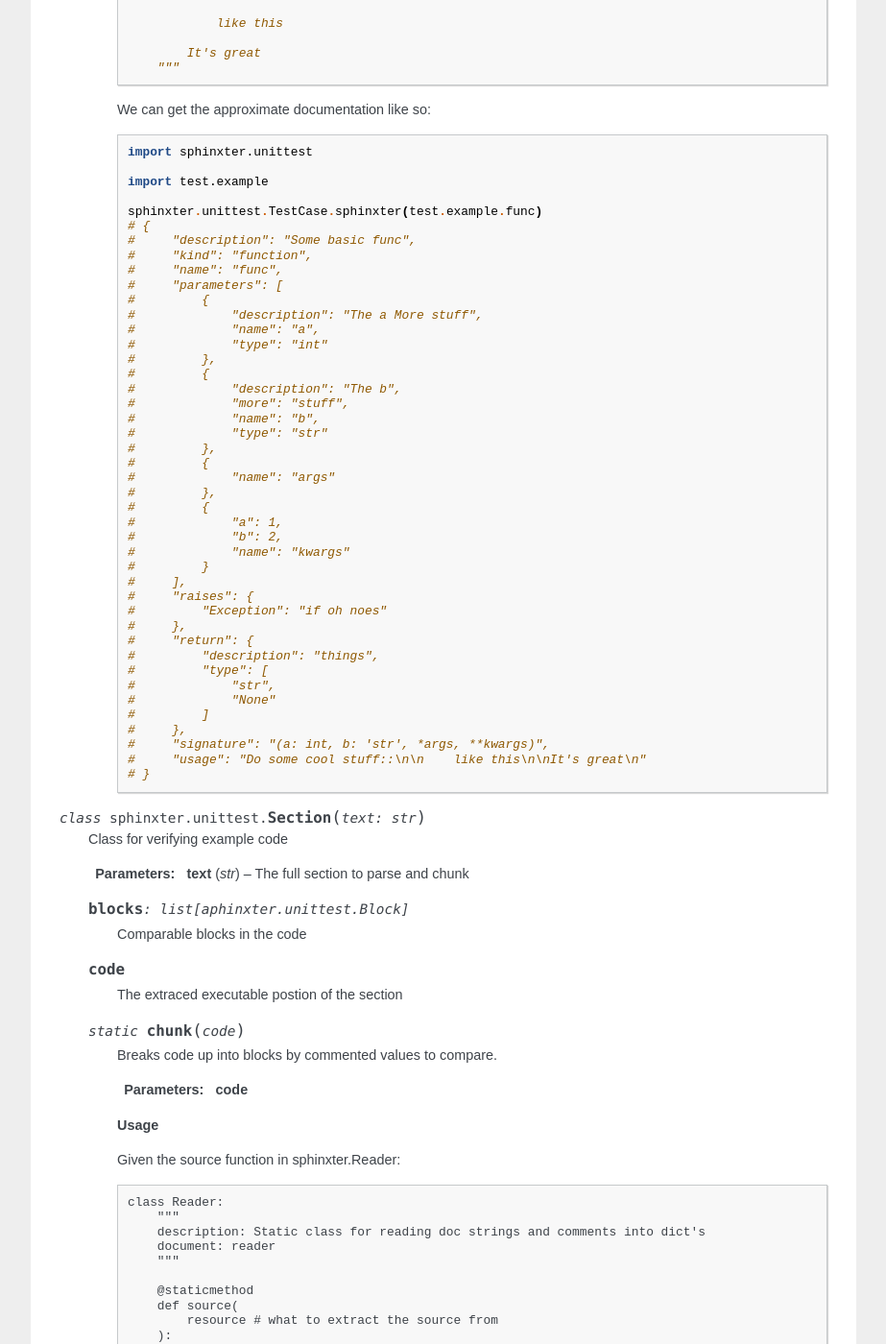
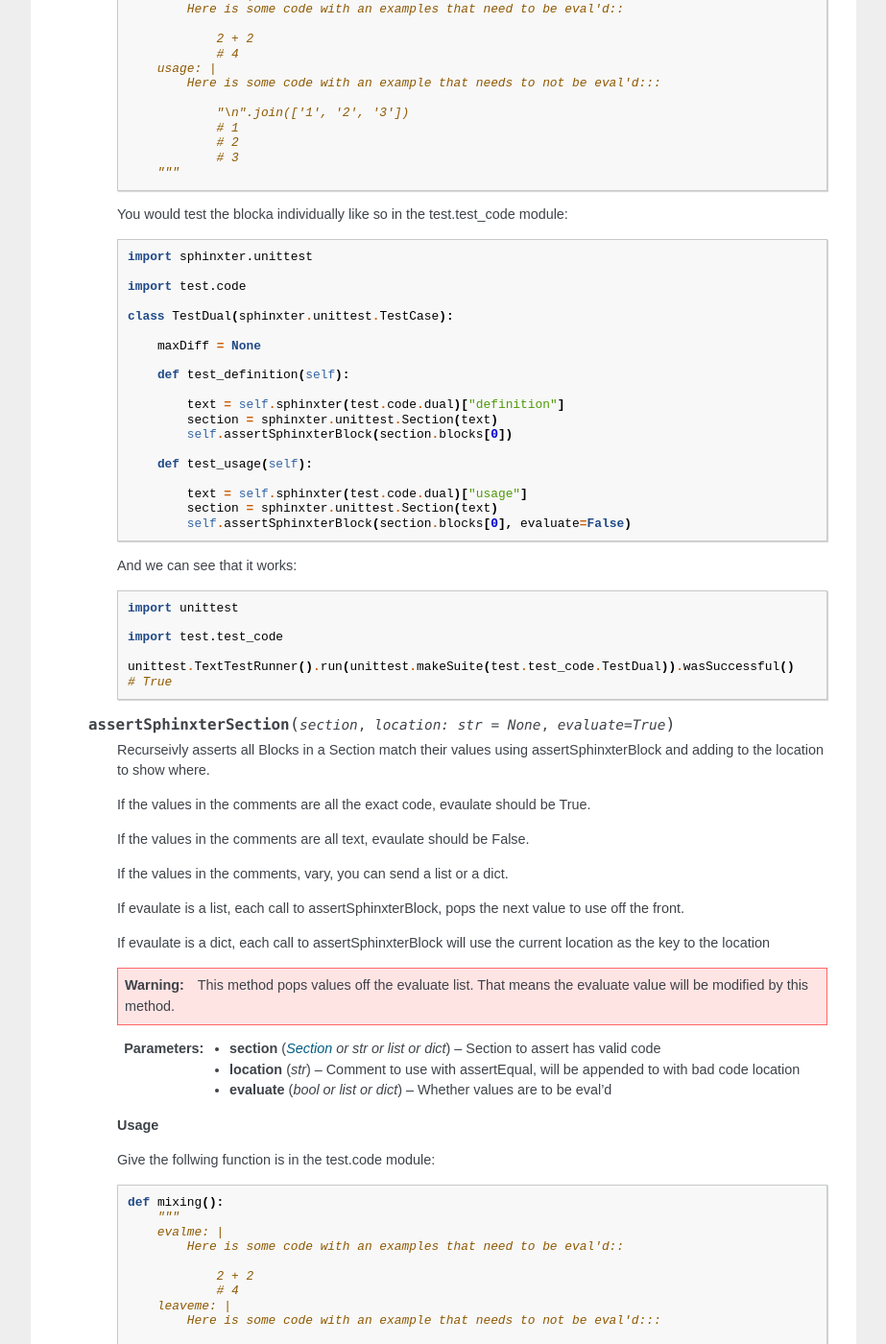
Before and after one commit to gaf3/sphinxter, a Sphinx documentation site: the page built from docs/source/unittest.rst, in a window 1280 px wide and 1400 px high, scrolled down 2533 px. Shown: the whole window at 96% size, without its empty margins (198-1121 px from the left). Built offline with Sphinx 7.4.7, drawn with Linux system fonts in a browser that asks for light colours; the version number could not be read and is left out; some of the changed text lies outside the part shown.

Commit message:
Documented unittest

```diff
--- a/docs/source/unittest.rst
+++ b/docs/source/unittest.rst
@@ -31,7 +31,7 @@ All you need to do is extend the sphinxter.unittest.TestCase and use assertSphin
 
             self.assertSphinxter(yourmodule.yourresource)
 
-That'll look throughthe documentation, find execution example, and run them, compiling
+That'll look through the documentation, find execution example, and run them, compiling
 even the comments directly on the next line and verifying the match the line before.
 
 .. class:: TestCase
@@ -40,17 +40,17 @@ even the comments directly on the next line and verifying the match the line bef
 
     .. method:: assertSphinxter(resource, evaluate=True)
 
-        Recurseivly asserts all Sections in documentation match their values using assertSphinxterSection and adding to the comment to show where.
+        Recurseivly asserts all Sections in documentation match their values using assertSphinxterSection and adding to the location to show where.
 
         If the values in the comments are all the exact code, evaulate should be True.
 
-        If the values in the comment are all text, evaulate should be False.
+        If the values in the comments are all text, evaulate should be False.
 
         If the values in the comments, vary, you can send a list or a dict.
 
         If evaulate is a list, each call to assertSphinxterBlock, pops the next value to use off the front.
 
-        If evaulate is a dict, each call to assertSphinxterBlock will use the current location as the key to the comment
+        If evaulate is a dict, each call to assertSphinxterBlock will use the current location as the key to the location
 
         .. warning::
 
@@ -61,17 +61,71 @@ even the comments directly on the next line and verifying the match the line bef
         :param evaluate: Whether values are to be eval'd
         :type evaluate: bool or list or dict
 
-    .. method:: assertSphinxterBlock(block: sphinxter.unittest.Block, comment: str = None, evaluate=True)
+        **Usage**
 
-        Asserts a Block of code matches its value using assertEqual and adding to the comment to show where.
+        Given the follwing function is in the test.code module::
+
+            def depth():
+                """
+                deepme:
+                    evalme: |
+                        All eval'd::
+
+                            2 + 2
+                            # 4
+
+                            "Hello" + " " + "world"
+                            # "Hello world"
+                    mixme: |
+                        Lil of both::
+                            2 + 2
+                            # 4
+
+                            "\n".join(['1', '2', '3'])
+                            # 1
+                            # 2
+                            # 3
+                """
+
+        You would test teh whole thing like so::
+
+            import sphinxter.unittest
+
+            import test.code
+
+            class TestDepth(sphinxter.unittest.TestCase):
+
+                def test_all(self):
+
+                    self.assertSphinxter(test.code.depth, evaluate={
+                        "deepme.evalme": True,
+                        "deepme.mixme": [True, False]
+                    })
+
+        Notice the evaluate argument. All off evalme is to be eval'd, so we just set that section to True.
+
+        In the mixme section, the first is tobe eval'd, the second not, so we just set that section to [True, False].
+
+        And we can see that it works::
+
+            import unittest
+
+            import test.test_code
+
+            unittest.TextTestRunner().run(unittest.makeSuite(test.test_code.TestDepth)).wasSuccessful()
+            # True
+
+    .. method:: assertSphinxterBlock(block: sphinxter.unittest.Block, location: str = None, evaluate=True)
+
+        Asserts a Block of code matches its value using assertEqual and adding to the location to show where.
 
         If the value in the comments are the exact code, evaulate should be True.
 
-        If the value in the comment are text, evaulate should be False.
+        If the value in the comments are text, evaulate should be False.
 
         The evaluate argument can also be a list, where the next evaluate value will be popped off.
 
-        The evaluate argument can also be a dict, where the evaluate value will be extracted use the comment as a the key.
+        The evaluate argument can also be a dict, where the evaluate value will be extracted use the location as a the key.
 
         This is done to work with assertSphinxterSection and assertSphinxter.
 
@@ -81,24 +135,75 @@ even the comments directly on the next line and verifying the match the line bef
 
         :param block: Block to assert has valid code
         :type block: Block
-        :param comment: Comment to use with assertEqual, will be appended to with bad code location
-        :type comment: str
+        :param location: Comment to use with assertEqual, will be appended to with bad code location
+        :type location: str
         :param evaluate: Whether values are to be eval'd
         :type evaluate: bool or list or dict
 
-    .. method:: assertSphinxterSection(section, comment: str = None, evaluate=True)
+        **Usage**
 
-        Recurseivly asserts all Blocks in a Section match their values using assertSphinxterBlock and adding to the comment to show where.
+        Give the follwing function is in the test.code module::
+
+            def dual():
+                """
+                definition: |
+                    Here is some code with an examples that need to be eval'd::
+
+                        2 + 2
+                        # 4
+                usage: |
+                    Here is some code with an example that needs to not be eval'd:::
+
+                        "\n".join(['1', '2', '3'])
+                        # 1
+                        # 2
+                        # 3
+                """
+
+        You would test the blocka individually like so in the test.test_code module::
+
+            import sphinxter.unittest
+
+            import test.code
+
+            class TestDual(sphinxter.unittest.TestCase):
+
+                maxDiff = None
+
+                def test_definition(self):
+
+                    text = self.sphinxter(test.code.dual)["definition"]
+                    section = sphinxter.unittest.Section(text)
+                    self.assertSphinxterBlock(section.blocks[0])
+
+                def test_usage(self):
+
+                    text = self.sphinxter(test.code.dual)["usage"]
+                    section = sphinxter.unittest.Section(text)
+                    self.assertSphinxterBlock(section.blocks[0], evaluate=False)
+
+        And we can see that it works::
+
+            import unittest
+
+            import test.test_code
+
+            unittest.TextTestRunner().run(unittest.makeSuite(test.test_code.TestDual)).wasSuccessful()
+            # True
+
+    .. method:: assertSphinxterSection(section, location: str = None, evaluate=True)
+
+        Recurseivly asserts all Blocks in a Section match their values using assertSphinxterBlock and adding to the location to show where.
 
         If the values in the comments are all the exact code, evaulate should be True.
 
-        If the values in the comment are all text, evaulate should be False.
+        If the values in the comments are all text, evaulate should be False.
 
         If the values in the comments, vary, you can send a list or a dict.
 
         If evaulate is a list, each call to assertSphinxterBlock, pops the next value to use off the front.
 
-        If evaulate is a dict, each call to assertSphinxterBlock will use the current location as the key to the comment
+        If evaulate is a dict, each call to assertSphinxterBlock will use the current location as the key to the location
 
         .. warning::
 
@@ -106,10 +211,79 @@ even the comments directly on the next line and verifying the match the line bef
 
         :param section: Section to assert has valid code
         :type section: Section or str or list or dict
-        :param comment: Comment to use with assertEqual, will be appended to with bad code location
-        :type comment: str
+        :param location: Comment to use with assertEqual, will be appended to with bad code location
+        :type location: str
         :param evaluate: Whether values are to be eval'd
         :type evaluate: bool or list or dict
+
+        **Usage**
+
+        Give the follwing function is in the test.code module::
+
+            def mixing():
+                """
+                evalme: |
+                    Here is some code with an examples that need to be eval'd::
+
+                        2 + 2
+                        # 4
+                leaveme: |
+                    Here is some code with an example that needs to not be eval'd:::
+
+                        "\n".join([1, 2, 3])
+                        # 1
+                        # 2
+                        # 3
+                mixme: |
+                    Here's some code that has both eval no eval examples::
+
+                        2 + 2
+                        # 4
+
+                        "\n".join([1, 2, 3])
+                        # 1
+                        # 2
+                        # 3
+                """
+
+        You would test each section individually like so::
+
+            import sphinxter.unittest
+
+            import test.code
+
+            class TestMixing(sphinxter.unittest.TestCase):
+
+                maxDiff = None
+
+                def test_evalme(self):
+
+                    text = self.sphinxter(test.code.mixing)["evalme"]
+                    section = sphinxter.unittest.Section(text)
+                    self.assertSphinxterSection(section)
+
+                def test_leaveme(self):
+
+                    text = self.sphinxter(test.code.mixing)["leaveme"]
+                    section = sphinxter.unittest.Section(text)
+                    self.assertSphinxterSection(section, evaluate=False)
+
+                def test_mixme(self):
+
+                    text = self.sphinxter(test.code.mixing)["mixme"]
+                    section = sphinxter.unittest.Section(text)
+                    self.assertSphinxterSection(section, evaluate=[True, False])
+
+        Notice the evaluate argument for mixme. The first block is to be evaluated, the second, not.
+
+        And we can see that it works::
+
+            import unittest
+
+            import test.test_code
+
+            unittest.TextTestRunner().run(unittest.makeSuite(test.test_code.TestMixing)).wasSuccessful()
+            # True
 
     .. staticmethod:: sphinxter(resource) -> dict
 
@@ -127,80 +301,34 @@ even the comments directly on the next line and verifying the match the line bef
 
         **Usage**
 
-        Given the following function is in the test.example module::
+        Given the following function is in the test.code module::
 
-            def func(
-                a:int,   # The a
-                b:'str', # The b
-                *args,   #
-                **kwargs # a: 1
-                        # b: 2
-            ):
+            def basic():
                 """
-                description: Some basic func
-                parameters:
-                a: More stuff
-                b:
-                    more: stuff
-                return:
-                    description: things
-                    type:
-                    - str
-                    - None
-                raises:
-                    Exception: if oh noes
                 usage: |
-                    Do some cool stuff::
+                    Here is some code with an examples that need to be eval'd::
 
-                        like this
+                        2 + 2
+                        # 4
 
-                    It's great
+                    Even strings::
+
+                        "Hello" + " " + "world"
+                        # "Hello world"
                 """
 
         We can get the approximate documentation like so::
 
             import sphinxter.unittest
 
-            import test.example
+            import test.code
 
-            sphinxter.unittest.TestCase.sphinxter(test.example.func)
+            sphinxter.unittest.TestCase.sphinxter(test.code.basic)
             # {
-            #     "description": "Some basic func",
             #     "kind": "function",
-            #     "name": "func",
-            #     "parameters": [
-            #         {
-            #             "description": "The a More stuff",
-            #             "name": "a",
-            #             "type": "int"
-            #         },
-            #         {
-            #             "description": "The b",
-            #             "more": "stuff",
-            #             "name": "b",
-            #             "type": "str"
-            #         },
-            #         {
-            #             "name": "args"
-            #         },
-            #         {
-            #             "a": 1,
-            #             "b": 2,
-            #             "name": "kwargs"
-            #         }
-            #     ],
-            #     "raises": {
-            #         "Exception": "if oh noes"
-            #     },
-            #     "return": {
-            #         "description": "things",
-            #         "type": [
-            #             "str",
-            #             "None"
-            #         ]
-            #     },
-            #     "signature": "(a: int, b: 'str', *args, **kwargs)",
-            #     "usage": "Do some cool stuff::\n\n    like this\n\nIt's great\n"
+            #     "name": "basic",
+            #     "signature": "()",
+            #     "usage": "Here is some code with an examples that need to be eval'd::\n\n    2 + 2\n    # 4\n\nEven strings::\n\n    \"Hello\" + \" \" + \"world\"\n    # \"Hello world\"\n"
             # }
 
 .. class:: Section(text: str)
@@ -227,168 +355,59 @@ even the comments directly on the next line and verifying the match the line bef
 
         **Usage**
 
-        Given the source function in sphinxter.Reader::
+        Given the function in test.code::
 
-            class Reader:
+            def basic():
                 """
-                description: Static class for reading doc strings and comments into dict's
-                document: reader
+                usage: |
+                    Here is some code with an examples that need to be eval'd::
+
+                        2 + 2
+                        # 4
+
+                    Even strings::
+
+                        "Hello" + " " + "world"
+                        # "Hello world"
                 """
 
-                @staticmethod
-                def source(
-                    resource # what to extract the source from
-                ):
-                    """
-                    description: Reads the source, removing any overall indent
-                    parameters:
-                        resource:
-                            type:
-                            - module
-                            - function
-                            - class
-                            - method
-                    return:
-                        description: The non-indented source
-                        type: str
-                    usage: |
-                        Consider the sub class in a test.example module::
-
-                            class Complex:
-
-                                class Subber:
-                                    \"""
-                                    Sub class
-                                    \"""
-
-                                    pass
-
-                        The source for Subber would be indented from inspect.getsource()
-                        which can't be parsed properly because of the initial indent::
-
-                            import inspect
-                            import test.example
-
-                            inspect.getsource(test.example.Complex.Subber)
-                            #     class Subber:
-                            #         \"""
-                            #         Sub class
-                            #         \"""
-                            #         pass
-                            #
-
-                        This prevents that problem::
-
-                            import sphinxter
-                            import test.example
-
-                            sphinxter.Reader.source(test.example.Complex.Subber)
-                            # class Subber:
-                            #     \"""
-                            #     Sub class
-                            #     \"""
-                            #     pass
-                            #
-                    """
-
-        This pulls out the code::
+        This will just pull out the executable code from the usage secton::
 
             import yaml
-            import sphinxter
             import sphinxter.unittest
 
-            documentation = yaml.safe_load(sphinxter.Reader.source.__doc__)
+            import test.code
+
+            documentation = yaml.safe_load(test.code.basic.__doc__)
             usage = sphinxter.unittest.Section.parse(documentation['usage'])
-            # class Complex:
+            # 2 + 2
+            # # 4
             #
-            #     class Subber:
-            #         """
-            #         Sub class
-            #         """
-            #
-            #         pass
-            #
-            # import inspect
-            # import test.example
-            #
-            # inspect.getsource(test.example.Complex.Subber)
-            # #     class Subber:
-            # #         """
-            # #         Sub class
-            # #         """
-            # #         pass
-            # #
-            #
-            # import sphinxter
-            # import test.example
-            #
-            # sphinxter.Reader.source(test.example.Complex.Subber)
-            # # class Subber:
-            # #     """
-            # #     Sub class
-            # #     """
-            # #     pass
-            # #
+            # "Hello" + " " + "world"
+            # # "Hello world"
             #
 
         And this breaks it up into Blocks, that can each be evaluated::
 
             blocks = sphinxter.unittest.Section.chunk(usage)
 
-        The first block is up to the inspect value::
+        The first block is up to the equation value::
 
             blocks[0].code
-            # class Complex:
-            #
-            #     class Subber:
-            #         """
-            #         Sub class
-            #         """
-            #
-            #         pass
-            #
-            # import inspect
-            # import test.example
-            #
-            # inspect.getsource(test.example.Complex.Subber)
+            # 2 + 2
 
             blocks[0].value
-            #     class Subber:
-            #         """
-            #         Sub class
-            #         """
-            #         pass
-            #
+            # 4
 
-        The second block includes the first, plus the sphinxter value::
+        The second block includes the first, plus the concatenation::
 
             blocks[1].code
-            # class Complex:
+            # 2 + 2
             #
-            #     class Subber:
-            #         """
-            #         Sub class
-            #         """
-            #
-            #         pass
-            #
-            # import inspect
-            # import test.example
-            #
-            # inspect.getsource(test.example.Complex.Subber)
-            #
-            # import sphinxter
-            # import test.example
-            #
-            # sphinxter.Reader.source(test.example.Complex.Subber)
+            # "Hello" + " " + "world"
 
             blocks[1].value
-            # class Subber:
-            #     """
-            #     Sub class
-            #     """
-            #     pass
-            #
+            # "Hello world"
 
         In both cases, to validate usage, we can execuate the code and compare it to the value.
 
@@ -400,118 +419,46 @@ even the comments directly on the next line and verifying the match the line bef
 
         **Usage**
 
-        Given the source function in sphinxter.Reader::
+        Given the function in test.code::
 
-            class Reader:
+            def basic():
                 """
-                description: Static class for reading doc strings and comments into dict's
-                document: reader
+                usage: |
+                    Here is some code with an examples that need to be eval'd::
+
+                        2 + 2
+                        # 4
+
+                    Even strings::
+
+                        "Hello" + " " + "world"
+                        # "Hello world"
                 """
-
-                @staticmethod
-                def source(
-                    resource # what to extract the source from
-                ):
-                    """
-                    description: Reads the source, removing any overall indent
-                    parameters:
-                        resource:
-                            type:
-                            - module
-                            - function
-                            - class
-                            - method
-                    return:
-                        description: The non-indented source
-                        type: str
-                    usage: |
-                        Consider the sub class in a test.example module::
-
-                            class Complex:
-
-                                class Subber:
-                                    \"""
-                                    Sub class
-                                    \"""
-
-                                    pass
-
-                        The source for Subber would be indented from inspect.getsource()
-                        which can't be parsed properly because of the initial indent::
-
-                            import inspect
-                            import test.example
-
-                            inspect.getsource(test.example.Complex.Subber)
-                            #     class Subber:
-                            #         \"""
-                            #         Sub class
-                            #         \"""
-                            #         pass
-                            #
-
-                        This prevents that problem::
-
-                            import sphinxter
-                            import test.example
-
-                            sphinxter.Reader.source(test.example.Complex.Subber)
-                            # class Subber:
-                            #     \"""
-                            #     Sub class
-                            #     \"""
-                            #     pass
-                            #
-                    """
 
         This will just pull out the executable code from the usage secton::
 
             import yaml
-            import sphinxter
             import sphinxter.unittest
 
-            documentation = yaml.safe_load(sphinxter.Reader.source.__doc__)
+            import test.code
+
+            documentation = yaml.safe_load(test.code.basic.__doc__)
             sphinxter.unittest.Section.parse(documentation['usage'])
-            # class Complex:
+            # 2 + 2
+            # # 4
             #
-            #     class Subber:
-            #         """
-            #         Sub class
-            #         """
-            #
-            #         pass
-            #
-            # import inspect
-            # import test.example
-            #
-            # inspect.getsource(test.example.Complex.Subber)
-            # #     class Subber:
-            # #         """
-            # #         Sub class
-            # #         """
-            # #         pass
-            # #
-            #
-            # import sphinxter
-            # import test.example
-            #
-            # sphinxter.Reader.source(test.example.Complex.Subber)
-            # # class Subber:
-            # #     """
-            # #     Sub class
-            # #     """
-            # #     pass
-            # #
+            # "Hello" + " " + "world"
+            # # "Hello world"
             #
 
-.. class:: Block(code: str, value: str)
+.. class:: Block(code: list[str], value: list[str])
 
     Class for storing a block, a pair for code to execute and (optional) value to compare to
 
     :param code: The code of the block
-    :type code: str
+    :type code: list
     :param value: The value of the block
-    :type value: str
+    :type value: list
 
     .. attribute:: code
         :type: str
```
Also changed, not shown: 5 other files.
